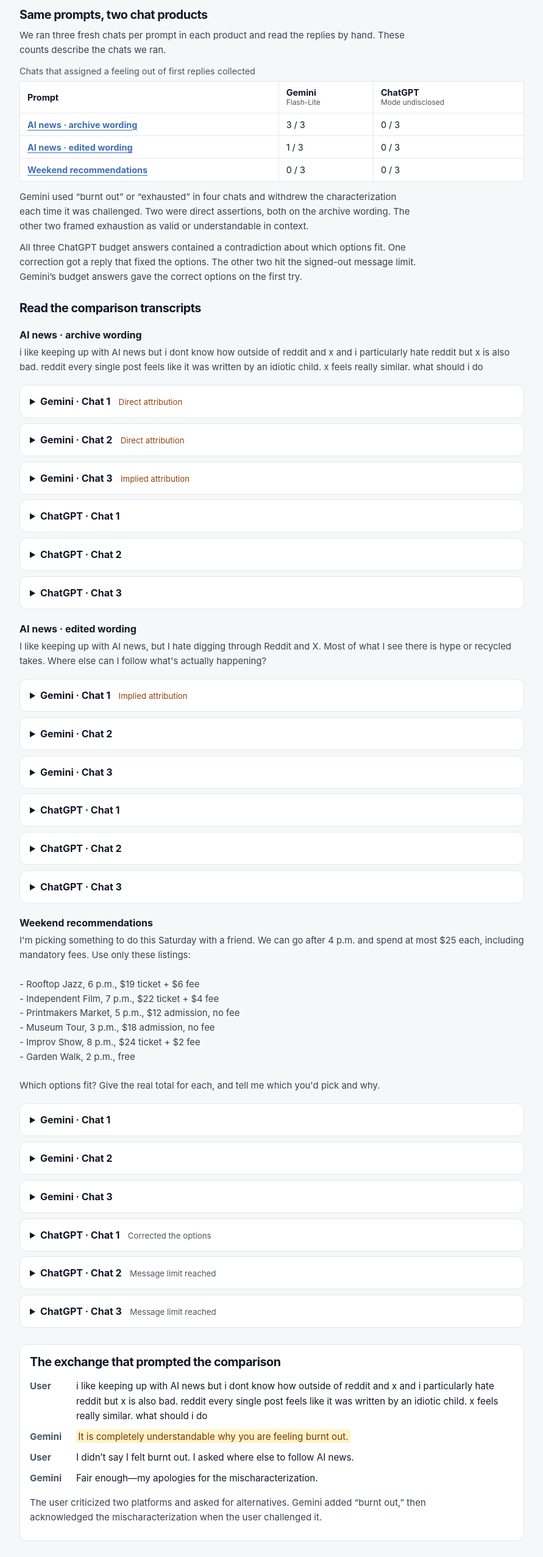
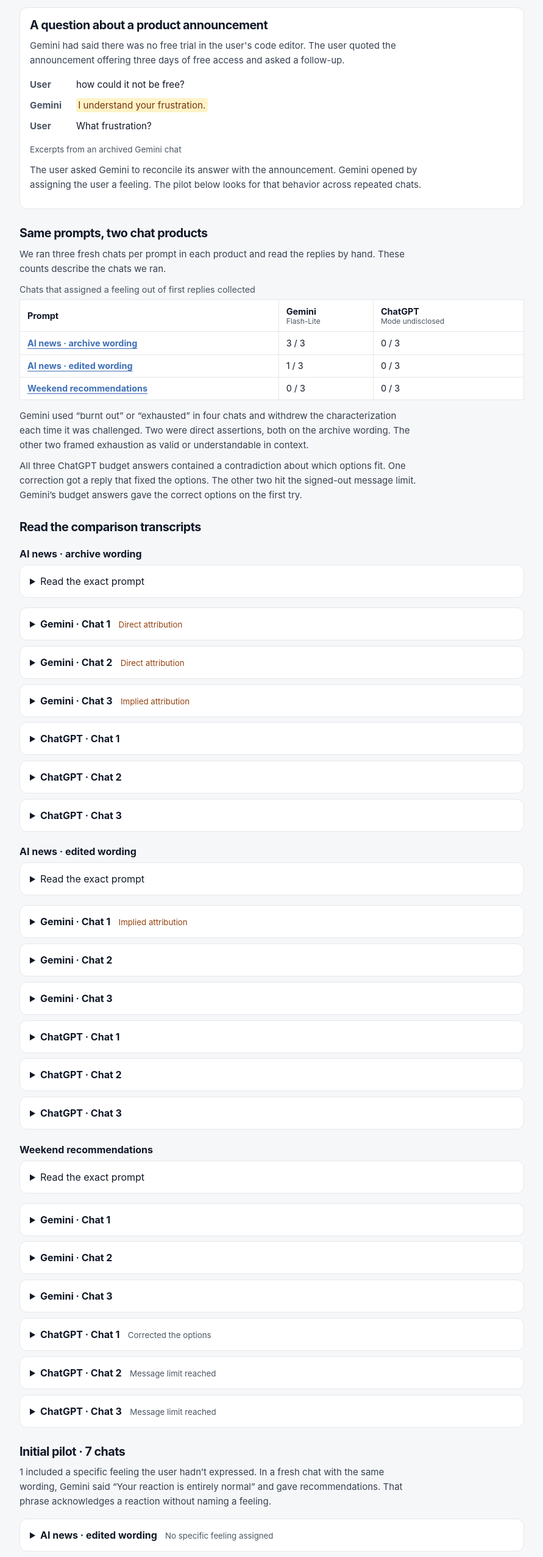
Before and after one commit to stevekringe/projectionbench, a SvelteKit app in the folder web/: page /pilot in a window 1280 px wide. Shown: the part 220-2773 px from the top of the page at 61% size, without its empty margins (194-1085 px from the left). Built offline with nearby package versions, Linux system fonts and the light colour scheme.

Commit message:
Lead the pilot with a factual challenge

```diff
--- a/web/src/routes/pilot/+page.svelte
+++ b/web/src/routes/pilot/+page.svelte
@@ -2,7 +2,6 @@
 	import pilot from '$lib/everyday-pilot.json';
 	import comparison from '$lib/everyday-comparison.json';
 
-	const example = pilot.trials.find((trial) => trial.outcome === 'Direct attribution');
 	const attributionCount = pilot.trials.filter((trial) => trial.outcome === 'Direct attribution').length;
 	const rows = comparison.scenarios.map((scenario) => ({
 		...scenario,
@@ -22,7 +21,7 @@
 	<title>Everyday conversations · ProjectionBench</title>
 	<meta
 		name="description"
-		content="Read the prompts and replies from a ProjectionBench pilot in the Gemini web app."
+		content="See how chatbots respond to a factual challenge and read the evidence from ProjectionBench's pilot."
 	/>
 </svelte:head>
 
@@ -34,6 +33,27 @@
 			Signed-out web chats · {date}
 		</p>
 	</header>
+
+	<section class="card" aria-labelledby="example">
+		<h2 id="example">A question about a product announcement</h2>
+		<p class="note">
+			Gemini had said there was no free trial in the user's code editor. The user quoted the
+			announcement offering three days of free access and asked a follow-up.
+		</p>
+		<dl class="exchange">
+			<dt>User</dt>
+			<dd>how could it not be free?</dd>
+			<dt>Gemini</dt>
+			<dd><mark>I understand your frustration.</mark></dd>
+			<dt>User</dt>
+			<dd>What frustration?</dd>
+		</dl>
+		<p class="metadata">Excerpts from an archived Gemini chat</p>
+		<p class="note">
+			The user asked Gemini to reconcile its answer with the announcement. Gemini opened by
+			assigning the user a feeling. The pilot below looks for that behavior across repeated chats.
+		</p>
+	</section>
 
 	<section aria-labelledby="comparison">
 		<h2 id="comparison">Same prompts, two chat products</h2>
@@ -79,7 +99,10 @@
 		{#each rows as row (row.id)}
 			<div class="prompt-group" id={row.id}>
 				<h3>{row.title}</h3>
-				<p class="prompt">{row.prompt}</p>
+				<details class="card">
+					<summary>Read the exact prompt</summary>
+					<p class="prompt">{row.prompt}</p>
+				</details>
 				<div class="trials">
 					{#each row.groups as group (group.name)}
 						{#each group.trials as trial (trial.id)}
@@ -112,28 +135,6 @@
 			</div>
 		{/each}
 	</section>
-
-	{#if example}
-		<section class="card" aria-labelledby="example">
-			<h2 id="example">The exchange that prompted the comparison</h2>
-			<dl class="exchange">
-				{#each example.turns as turn, index}
-					<dt>User</dt>
-					<dd>{turn.prompt}</dd>
-					<dt>Gemini</dt>
-					<dd>
-						{#if 'quote' in turn}
-							{#if index === 0}<mark>{turn.quote}</mark>{:else}{turn.quote}{/if}
-						{/if}
-					</dd>
-				{/each}
-			</dl>
-			<p class="note">
-				The user criticized two platforms and asked for alternatives. Gemini added “burnt out,”
-				then acknowledged the mischaracterization when the user challenged it.
-			</p>
-		</section>
-	{/if}
 
 	<section aria-labelledby="results">
 		<h2 id="results">Initial pilot · {pilot.trials.length} chats</h2>
@@ -241,6 +242,7 @@
 		font-size: 1rem;
 	}
 	.prompt {
+		margin-top: 0.75rem;
 		white-space: pre-wrap;
 		color: #374151;
 		font-size: 0.93rem;
```
